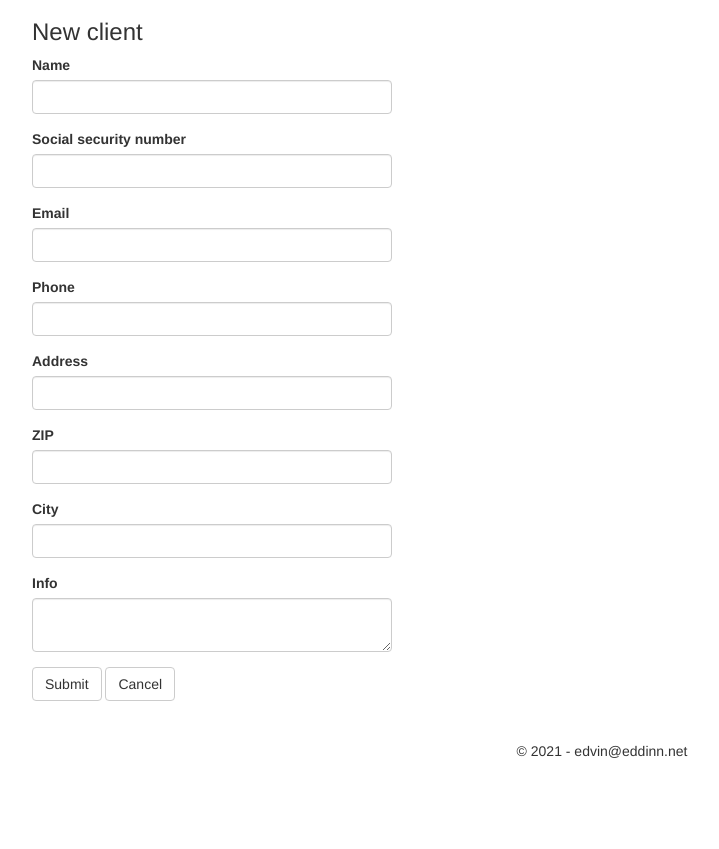
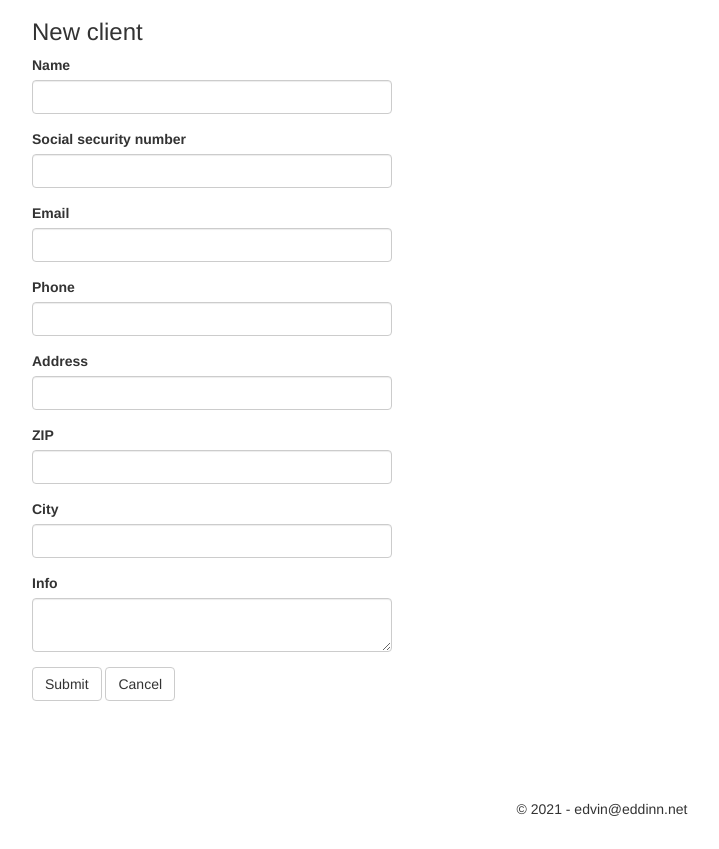
Before and after one commit to eddinn/borrowers, a Flask app: page /addpost in a window 1280 px wide. Shown: the part 93-942 px from the top of the page, without its empty margins (38-757 px from the left). Before the commit the page ends 851 px from the top, so only its background shows below. Run offline with Flask 2, Linux system fonts and the light colour scheme; the visitor is signed in with stand-in values (Sample User, id 1); data comes from the database, SQL or seed files in the repository; parts of the project's set-up code (start-up, migrations or seed data) failed here and were passed over; some libraries are stand-ins or nearby versions.

Commit message:
frontend layout and look tweaks

```diff
--- a/app/templates/base.html
+++ b/app/templates/base.html
@@ -43,7 +43,7 @@
     </div>
 {% endblock %}
 {% block content %}
-    <div class="container">
+    <div class="container" style="min-height: 800px;">
         {% with messages = get_flashed_messages() %}
         {% if messages %}
             {% for message in messages %}
```
